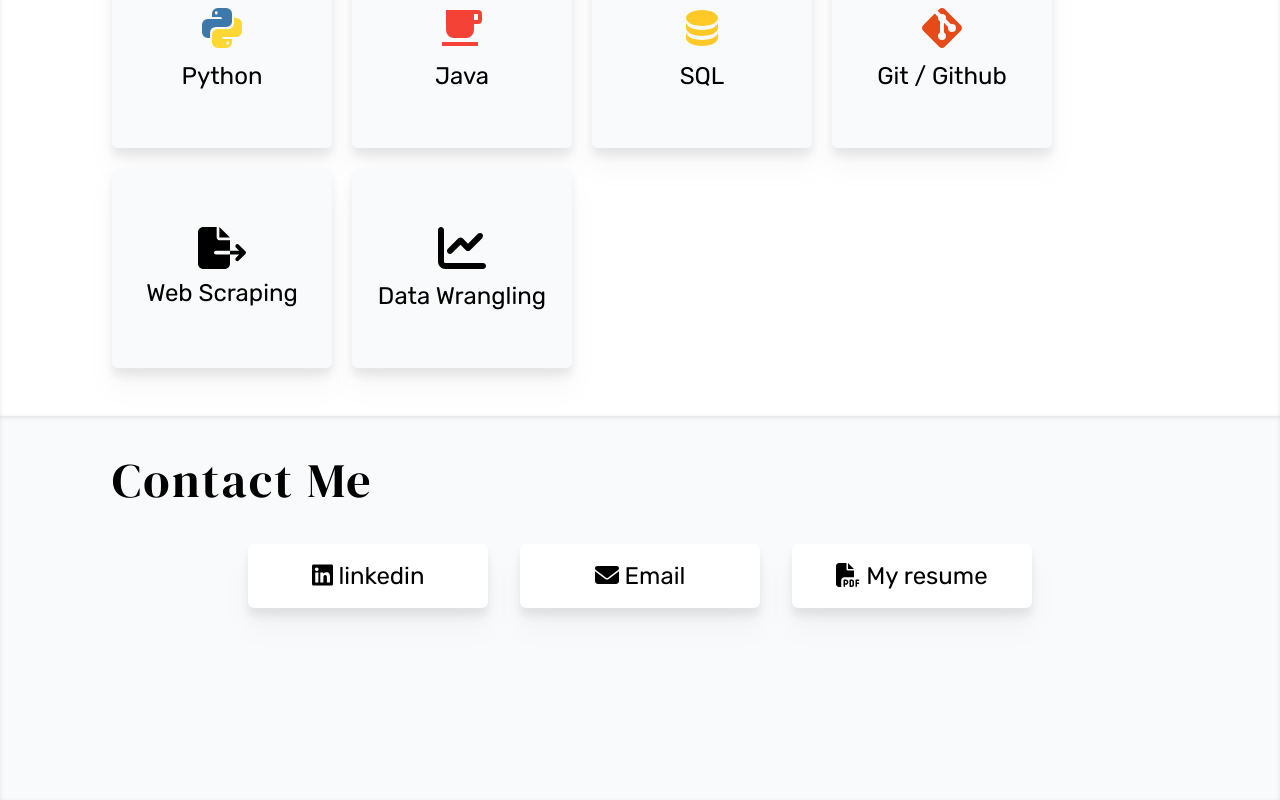
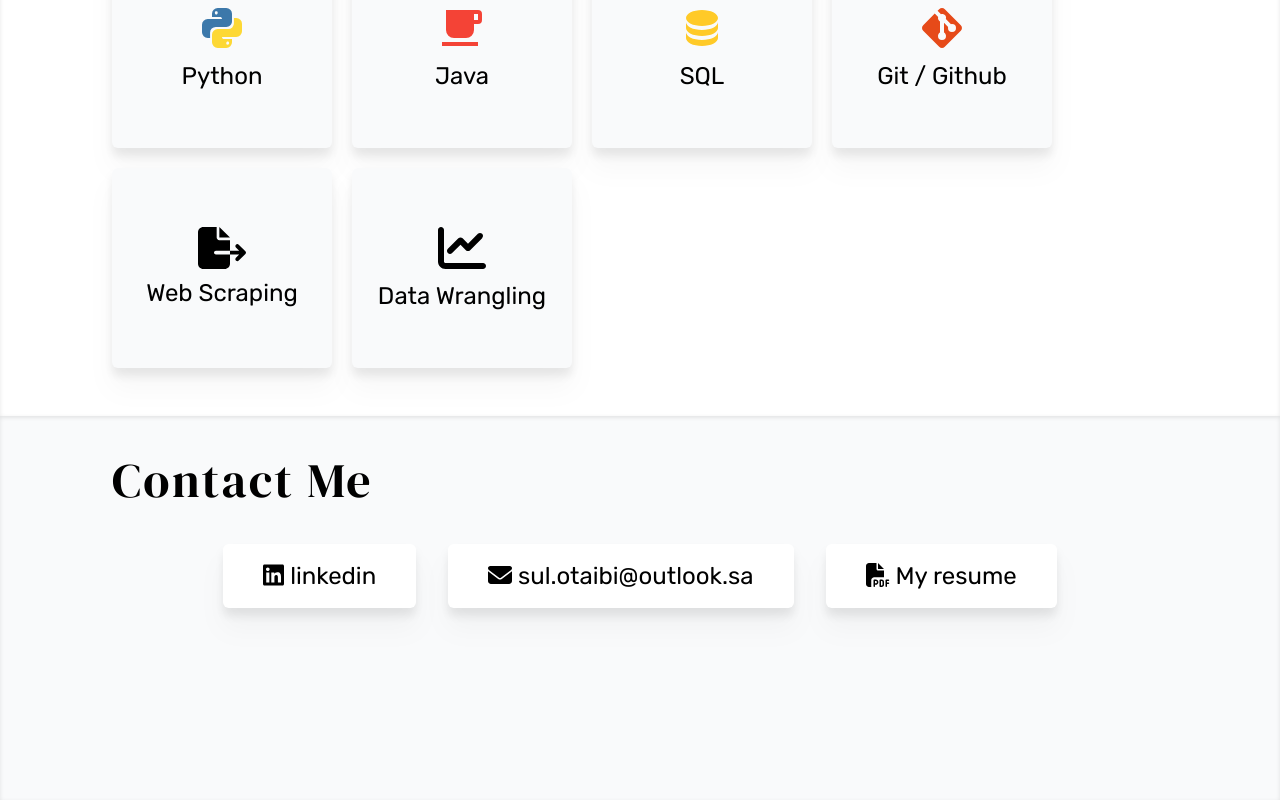
Before and after one commit to sul-otaibi/personal-website, a React (Vite) app: page / in a window 1280 px wide. Shown: the part 1924-2724 px from the top of the page. Built offline with nearby package versions, Linux system fonts and the light colour scheme.

Commit message:
added links
Forgot them somehow!

```diff
--- a/src/Components/Contact/Contact.tsx
+++ b/src/Components/Contact/Contact.tsx
@@ -9,20 +9,31 @@ function Contact() {
         Contact Me
       </h1>
       <div className="flex justify-center gap-8">
-        <button className="py-4 text-2xl bg-white rounded-md w-60 drop-shadow-xl hover:font-medium">
-          <a href="" className="block w-full h-full">
+        <button className="px-10 py-4 text-2xl bg-white rounded-md drop-shadow-xl hover:font-medium">
+          <a
+            href="https://www.linkedin.com/in/sul-otaibi/"
+            target="_blank"
+            className="block w-full h-full"
+          >
             <FontAwesomeIcon icon={faLinkedin} /> linkedin
           </a>
         </button>
 
-        <button className="py-4 text-2xl bg-white rounded-md w-60 drop-shadow-xl hover:font-medium">
-          <a href="" className="block w-full h-full">
-            <FontAwesomeIcon icon={faEnvelope} /> Email
+        <button className="px-10 py-4 text-2xl bg-white rounded-md drop-shadow-xl hover:font-medium">
+          <a
+            href="mailto:sul.otaibi@outlook.sa"
+            className="block w-full h-full"
+          >
+            <FontAwesomeIcon icon={faEnvelope} /> sul.otaibi@outlook.sa
           </a>
         </button>
 
-        <button className="py-4 text-2xl bg-white rounded-md w-60 drop-shadow-xl hover:font-medium">
-          <a href="" className="block w-full h-full">
+        <button className="px-10 py-4 text-2xl bg-white rounded-md drop-shadow-xl hover:font-medium">
+          <a
+            href="https://drive.google.com/file/d/1hiWdeRaY8EC7P_97l8DQH8v_0AHB_C6e/view?usp=sharing"
+            target="_blank"
+            className="block w-full h-full"
+          >
             <FontAwesomeIcon icon={faFilePdf} /> My resume
           </a>
         </button>
```
